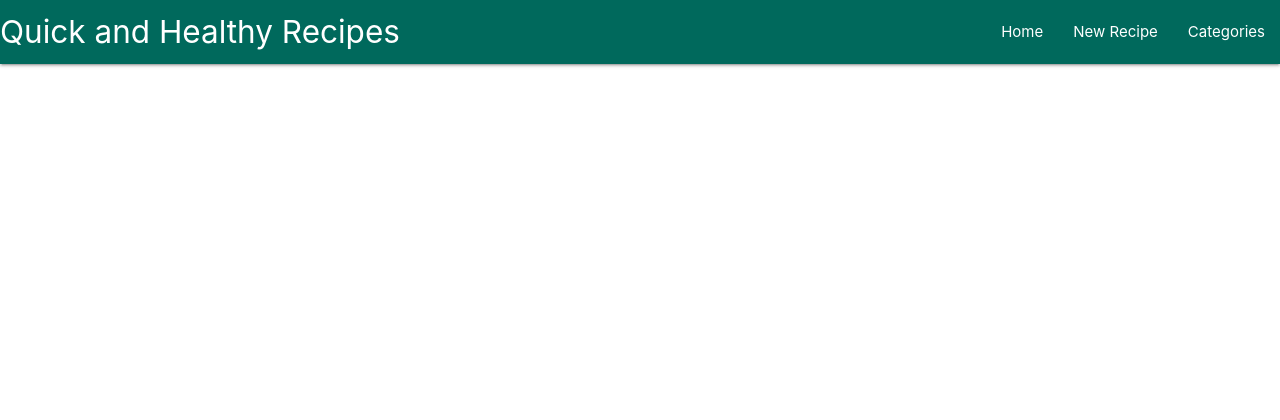
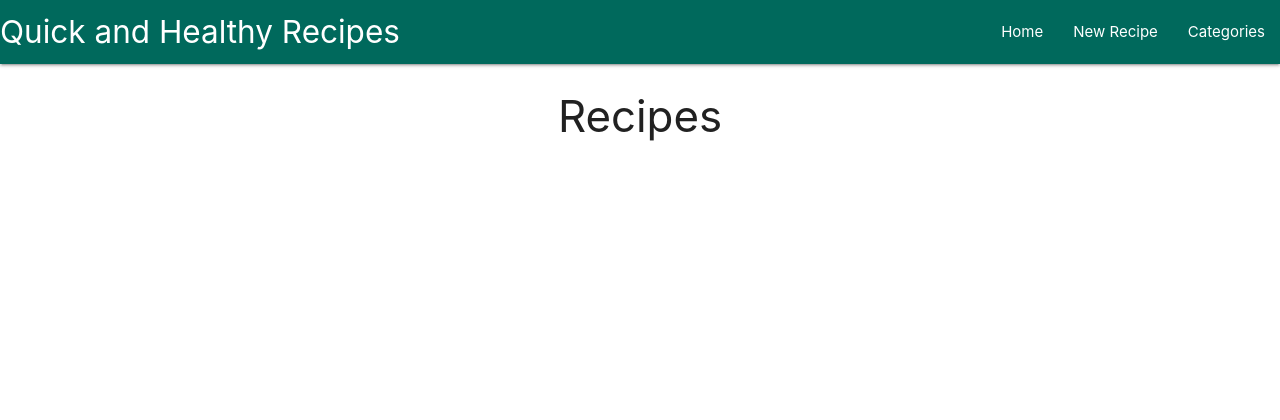
Before and after one commit to Piumi-Anuradha/Quick-And-Healthy-Meals, a Flask app: page / in a window 1280 px wide. Shown: the top 420 px of the page. Run offline with Flask 2, Linux system fonts and the light colour scheme.

Commit message:
make updates to the files

```diff
--- a/taskmanager/static/css/style.css
+++ b/taskmanager/static/css/style.css
@@ -4,6 +4,7 @@
     flex-direction: column;
   }
 
+
   main {
     flex: 1 0 auto;
   }
--- a/taskmanager/templates/base.html
+++ b/taskmanager/templates/base.html
@@ -36,11 +36,11 @@
 
    <main class="container">
 
-    {%block content%}
+        {%block content%}
 
 
 
-    {%endblock%}
+        {%endblock%}
 
 
    </main>
--- a/taskmanager/templates/categories.html
+++ b/taskmanager/templates/categories.html
@@ -1,7 +1,7 @@
 {% extends "base.html" %}
 {% block content %}
 
-<h3 class="white-text text-lighten-4 center-align">Categories</h3>
+<h3 class="teal-text-lighten-4 center-align">Categories</h3>
 
 <div class="row">
 
--- a/taskmanager/templates/recipes.html
+++ b/taskmanager/templates/recipes.html
@@ -1,6 +1,6 @@
 {% extends "base.html" %}
 {% block content %}
 
-<h3 class="white-text text-lighten-4 center-align">Recipes</h3>
+<h3 class="teal-text-lighten-4 center-align">Recipes</h3>
 
 {% endblock %}
```
